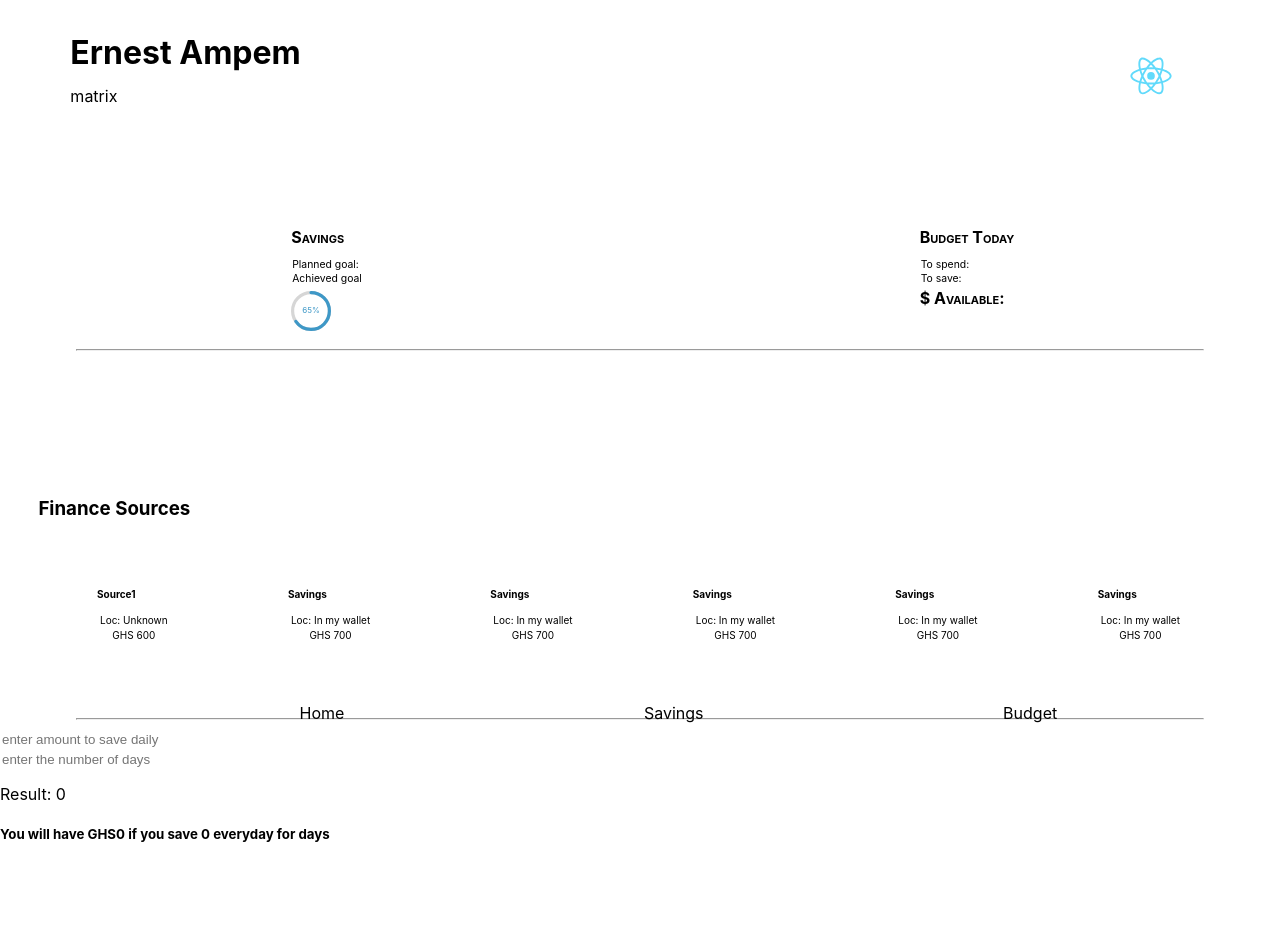
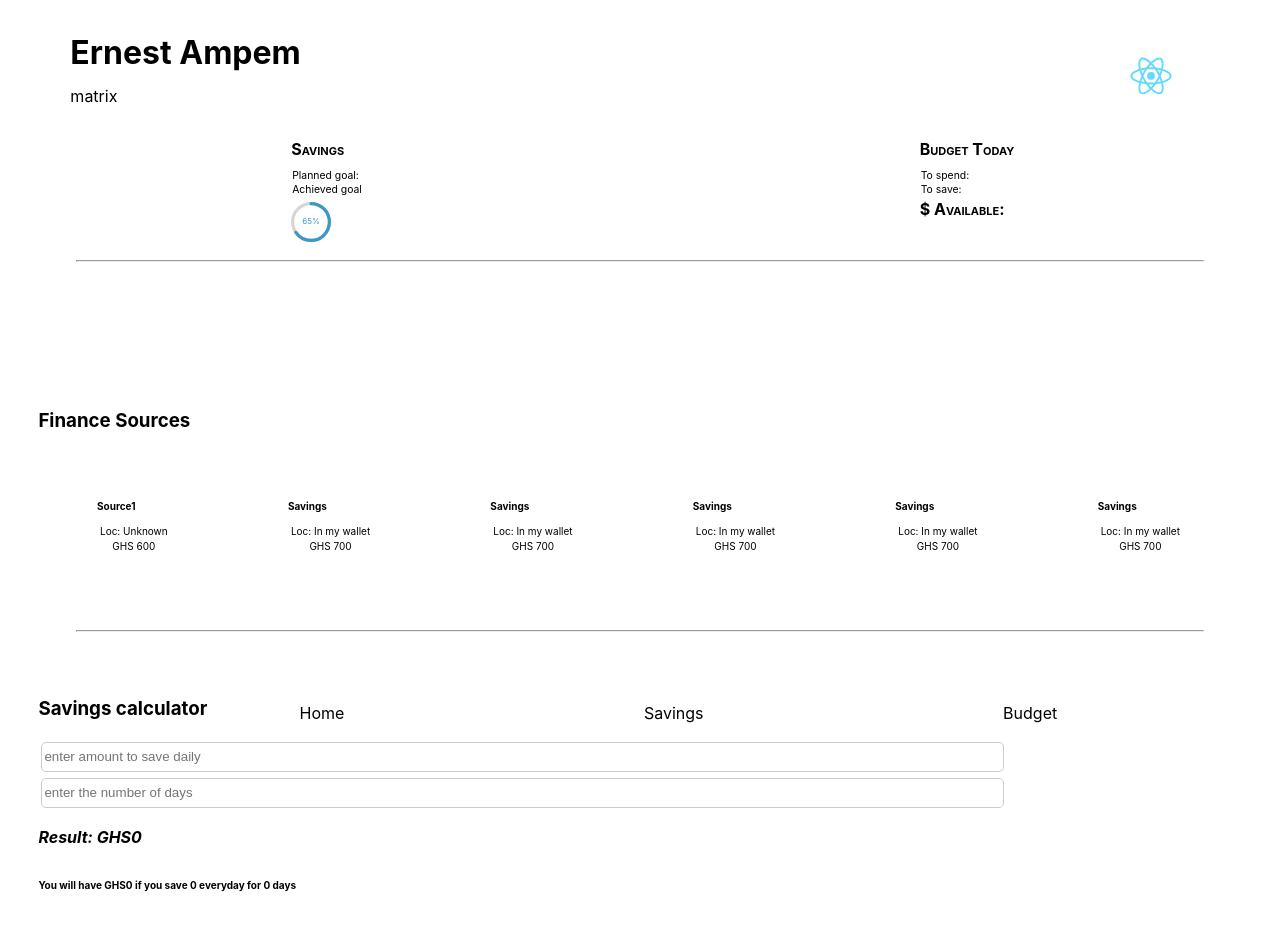
Before and after one commit to Matrixow/E-finance, a React (Create React App) app: page / in a window 1280 px wide. Shown: the top 930 px of the page. Before the commit the page ends 865 px from the top, so only its background shows below. Built offline with nearby package versions, Linux system fonts and the light colour scheme.

Commit message:
updated the savings calculator component

```diff
--- a/src/App.css
+++ b/src/App.css
@@ -30,15 +30,20 @@
 }
 
 .Usercont{
+  position: fixed;
+  width: 100%;
+  top: 0;
   display: flex;
   flex-direction: row;
   justify-content: space-around;
+  z-index: 10;
 }
 
 #mepic{
   padding: 4%;
   width: 80px;
   height: 50px;
+  animation: App-logo-spin;
 }
 
 .menu-bottom{
@@ -49,6 +54,7 @@
   padding: 3%;
   justify-content: space-evenly;
   flex-direction: row;
+  z-index: 10;
 }
 
 .menu-bottom .menu-item{
@@ -74,7 +80,7 @@
   flex-wrap:wrap;
   justify-content: space-around;
   margin: 1%;
-  margin-top: 5%;
+  margin-top: 10%;
   width: 100%;
   max-height: 400px;
 }
@@ -129,15 +135,38 @@ hr{
   color: #ccc
 }
 
-input{
-  width: 80%;
-  border: 0.3px #ccc;
-  box-sizing: border-box;
+#calculator{
+  padding: 3%;
+  display: flex;
+  justify-content: space-around;
+  flex-direction: column;
+  flex-wrap: wrap;
+  margin-bottom: 25%;
 }
 
-input:active{
-  border: 0.7px rgb(0, 157, 0);
+#calculator h5{
+  font-size: x-small;
 }
+
+#calculator input{
+  width: 80%;
+  height: 30px;
+  border: 1px ridge #ccc;
+  border-radius: 5px;
+  box-sizing: border-box;
+  margin: 3px;
+}
+
+#calculator p{
+  font-weight:bold;
+  font-style: oblique;
+}
+
+#calculator input:hover{
+  border: 1.8px solid rgb(0, 157, 0);
+
+}
+
 
 
 #root > div.Section1 > div:nth-child(1) > svg{
@@ -155,3 +184,9 @@ input:active{
     transform: rotate(360deg);
   }
 }
+
+@media screen and (max-width:400px)  {
+    .Section1{
+      margin-top: 23%;
+    }
+}
--- a/src/models/Savingscalculator.js
+++ b/src/models/Savingscalculator.js
@@ -1,7 +1,7 @@
 import { useState } from "react"
 
 export default function Calculator(){
-    const [days, setDays] = useState("")
+    const [days, setDays] = useState(0)
     const [amount, setAmount] = useState(0)
     const [result, setResult] = useState(0)
 
@@ -15,17 +15,18 @@ export default function Calculator(){
     const updateResult = ()=>{
         let daysInput = document.querySelector("#daysnum");
         if(daysInput){
-            setDays(daysInput.value || 0)
-            setResult(days* amount)
+            setDays(parseFloat(daysInput.value) || 0);
         }
+        setResult((days* amount));
     }
 
     return(
 
-        <div>
-        <input type="number" placeholder="enter amount to save daily" id="daily_amount" onAbort={updateAmount}></input>
+        <div id="calculator">
+        <h3>Savings calculator</h3>
+        <input type="number" placeholder="enter amount to save daily" id="daily_amount" onChange={updateAmount}></input>
         <input type="number" placeholder="enter the number of days" id="daysnum" onChange={updateResult}></input>
-        <p>Result: {result}</p>
+        <p>Result: GHS{result}</p>
 
         <h5>You will have GHS{result} if you save {amount} everyday for {days} days</h5>
         </div>
```
